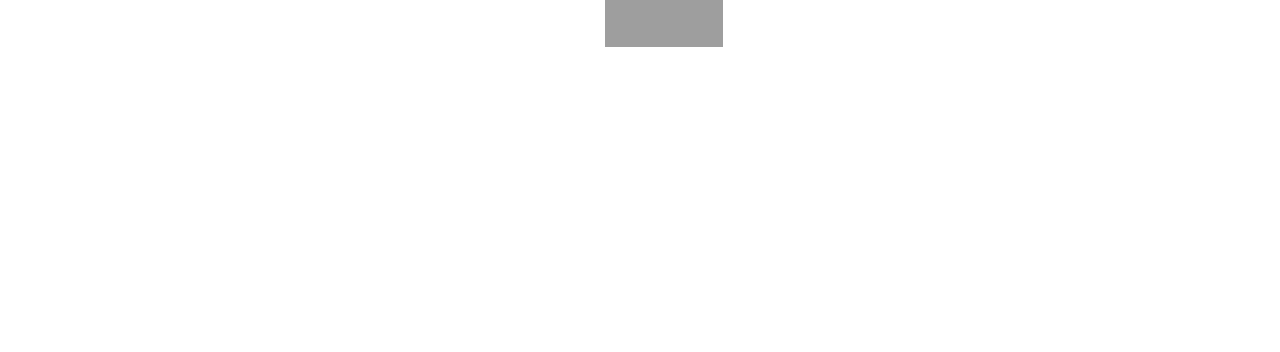
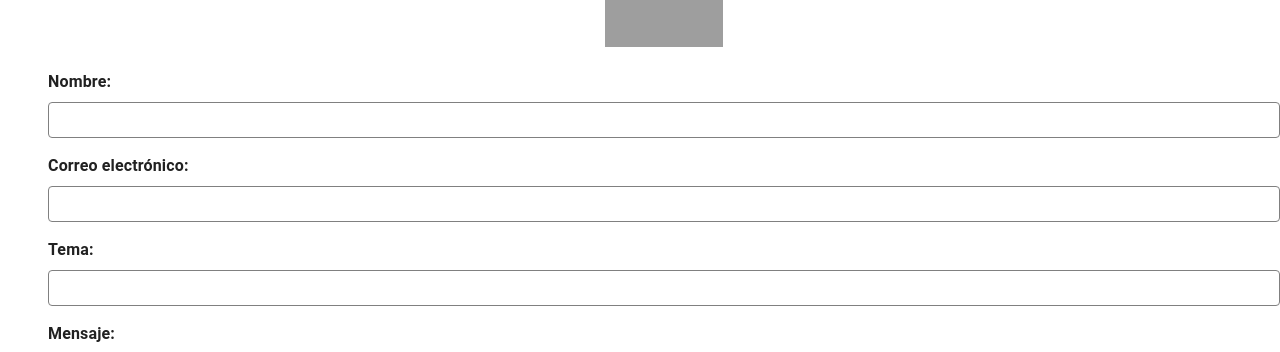
Before and after one commit to Ghoul-JS/portafolio-definitivo, a React (Create React App) app: page / in a window 1280 px wide. Shown: the part 2438-2790 px from the top of the page. Before the commit the page ends 2508 px from the top, so only its background shows below. Built offline with nearby package versions, Linux system fonts and the light colour scheme; grey boxes are pictures that could not be loaded.

Commit message:
slow scrool y coontinunado con contacto

```diff
--- a/src/components/Contact/Contact.jsx
+++ b/src/components/Contact/Contact.jsx
@@ -1,7 +1,72 @@
-export default function Contact() {
-    return(
-        <>
-            <h1>Contact</h1>
-        </>
-    )
+import React, { useState } from 'react';
+import styles from './contact.module.css';
+
+function Contact() {
+  const [form, setForm] = useState({
+    name: '',
+    email: '',
+    theme: '',
+    message: ''
+  });
+
+  const handleSubmit = (e) => {
+    e.preventDefault();
+    // código para enviar el formulario
+    console.log('Formulario enviado');
+  };
+
+  return (
+    <form className={styles.formulario} onSubmit={handleSubmit}>
+      <div className={styles.formulario__grupo}>
+        <label htmlFor="name" className={styles.formulario__label}>Nombre:</label>
+        <input
+          type="text"
+          id="name"
+          name="name"
+          value={form.name}
+          onChange={(e) => setForm(e.target.value)}
+          className={styles.formulario__input}
+          required
+        />
+      </div>
+      <div className={styles.formulario__grupo}>
+        <label htmlFor="email" className={styles.formulario__label}>Correo electrónico:</label>
+        <input
+          type="email"
+          id="email"
+          name="email"
+          value={form.email}
+          onChange={(e) => setForm(e.target.value)}
+          className={styles.formulario__input}
+          required
+        />
+      </div>
+      <div className={styles.formulario__grupo}>
+        <label htmlFor="theme" className={styles.formulario__label}>Tema:</label>
+        <input
+          type="text"
+          id="theme"
+          name="theme"
+          value={form.theme}
+          onChange={(e) => setForm(e.target.value)}
+          className={styles.formulario__input}
+          required
+        />
+      </div>
+      <div className={styles.formulario__grupo}>
+        <label htmlFor="message" className={styles.formulario__label}>Mensaje:</label>
+        <textarea
+          id="message"
+          name="message"
+          value={form.message}
+          onChange={(e) => setForm(e.target.value)}
+          className={styles.formulario__input}
+          required
+        />
+      </div>
+      <button type="submit" className={styles.formulario__boton}>Enviar</button>
+    </form>
+  );
 }
+
+export default Contact;
--- a/src/components/Contact/contact.module.css
+++ b/src/components/Contact/contact.module.css
@@ -0,0 +1,38 @@
+.formulario {
+    display: flex;
+    flex-direction: column;
+    gap: 1rem;
+}
+
+.formulario__grupo {
+    display: flex;
+    flex-direction: column;
+    gap: 0.5rem;
+}
+
+.formulario__label {
+    font-weight: bold;
+}
+
+.formulario__input {
+    border: 1px solid gray;
+    border-radius: 4px;
+    padding: 0.5rem;
+    font-size: 1rem;
+}
+
+.formulario__input:focus {
+    outline: none;
+    border-color: #3F51B5;
+    box-shadow: 0px 0px 2px 2px #E3EAF6;
+}
+
+.formulario__boton {
+    background-color: #3F51B5;
+    color: white;
+    border: none;
+    border-radius: 4px;
+    padding: 0.5rem 1rem;
+    font-size: 1rem;
+    cursor: pointer;
+}
--- a/src/components/Proyects/Proyect.jsx
+++ b/src/components/Proyects/Proyect.jsx
@@ -4,7 +4,7 @@
 export default function Proyect() {
     return(
         <>
-            <h1 className={style.proyectTitle}>Proyects</h1>
+            <h1 className={style.proyectTitle}>Projects</h1>
             <div className={style.containerProyect}>
                 <SwiperCart/>
             </div>
--- a/src/components/homePage/Home.jsx
+++ b/src/components/homePage/Home.jsx
@@ -23,6 +23,12 @@
   const { window } = props;
   const [mobileOpen, setMobileOpen] = React.useState(false);
 
+  const handleClick = (e, seccionId) => {
+    e.preventDefault();
+    const seccion = document.querySelector(seccionId);
+    seccion.scrollIntoView({ behavior: 'smooth' });
+  };
+
   const handleDrawerToggle = () => {
     setMobileOpen((prevState) => !prevState);
   };
@@ -30,30 +36,32 @@
   const drawer = (
     <Box onClick={handleDrawerToggle} sx={{ textAlign: "center" }}>
       <Typography variant="h6" sx={{ my: 2 }}>
-        KOK
+        Ghoul-JS
       </Typography>
       <Divider />
       <List className={style.listTool}>
         <div className={style.lateralItems}>
-          <a className={style.items} href="#">
+          <a className={style.items} href="#home" >
             Home
           </a>
           <a className={style.items} href="#about">
             About
           </a>
           <a className={style.items} href="#proyects">
-            Proyects
+            Projects
           </a>
           <a className={style.items} href="#skills">
             Skill
           </a>
-          {/* <a className={style.items} href="#contact">
+          <a className={style.items} href="#contact">
             Contact
-          </a> */}
+          </a>
         </div>
       </List>
     </Box>
   );
+
+
 
   const container =
     window !== undefined ? () => window().document.body : undefined;
@@ -87,21 +95,21 @@
 
             <div className={style.eachItem}>
               <Box sx={{ display: { xs: "none", sm: "block" } }}>
-                <a className={style.items} href="#">
+                <a className={style.items} href="#home" onClick={(e) => handleClick(e, '#home')}>
                   Home
                 </a>
-                <a className={style.items} href="#about">
+                <a className={style.items} href="#about" onClick={(e) => handleClick(e, '#about')}>
                   About
                 </a>
-                <a className={style.items} href="#proyects">
-                  Proyects
+                <a className={style.items} href="#proyects" onClick={(e) => handleClick(e, '#proyects')}>
+                  Projects
                 </a>
-                <a className={style.items} href="#skills">
+                <a className={style.items} href="#skills" onClick={(e) => handleClick(e, '#skills')}>
                   Skill
                 </a>
-                {/* <a className={style.items} href="#contact">
+                <a className={style.items} href="#contact" onClick={(e) => handleClick(e, '#skills')}>
                   Contact
-                </a> */}
+                </a>
               </Box>
             </div>
           </div>
@@ -134,7 +142,7 @@
         {/* <Toolbar /> */}
         <div className={style.sections}>
           <div>
-            <section id="#">
+            <section id="home">
               <LadingPage />
             </section>
           </div>
@@ -151,9 +159,9 @@
             <Skills />
           </section>
 
-          {/* <section id="contact">
+          <section id="contact">
             <Contact />
-          </section> */}
+          </section>
         </div>
       </Box>
     </Box>
```
